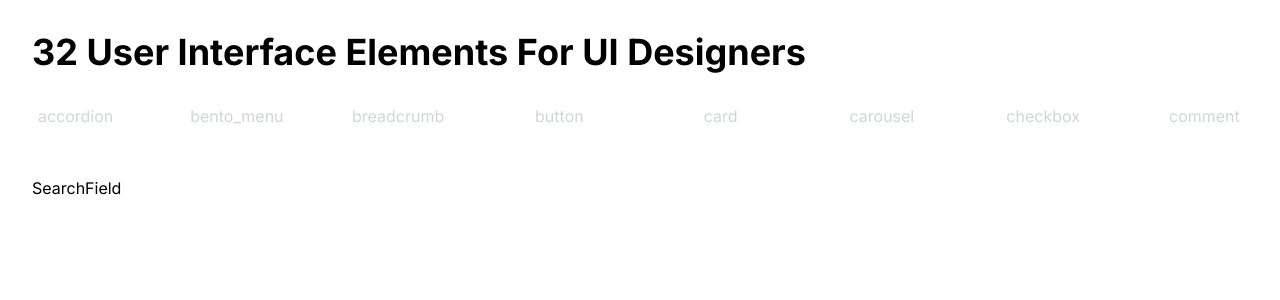
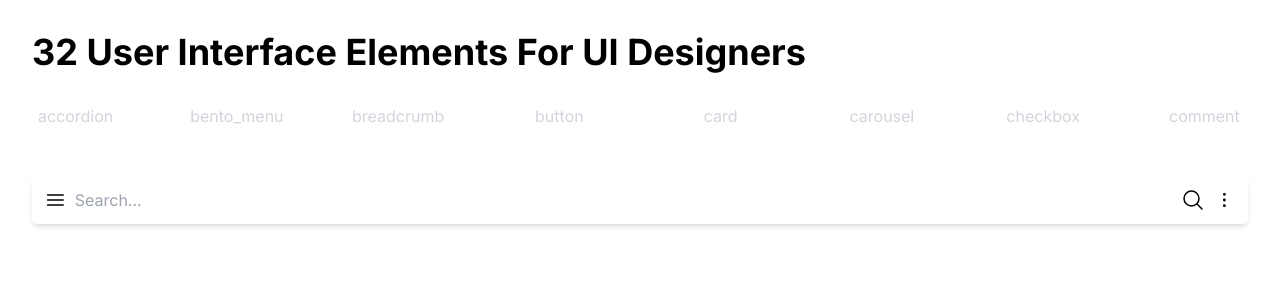
Before and after one commit to team-pat-a-mat/32-ui-designers, a Next.js app: page /search_field in a window 1280 px wide. Shown: the top 300 px of the page. Built offline with nearby package versions, Linux system fonts and the light colour scheme.

Commit message:
design: search_field

```diff
--- a/app/search_field/page.tsx
+++ b/app/search_field/page.tsx
@@ -3,7 +3,62 @@
 export default function SearchField() {
   return (
     <main>
-      <div>SearchField</div>
+      <div className="bg-white shadow-md rounded-md">
+        <div className="flex p-3 space-x-2">
+          <svg
+            xmlns="http://www.w3.org/2000/svg"
+            fill="none"
+            viewBox="0 0 24 24"
+            strokeWidth={1.5}
+            stroke="currentColor"
+            className="w-6 h-6"
+          >
+            <path
+              strokeLinecap="round"
+              strokeLinejoin="round"
+              d="M3.75 6.75h16.5M3.75 12h16.5m-16.5 5.25h16.5"
+            />
+          </svg>
+          <form className="flex w-full space-x-2">
+            <input
+              placeholder="Search..."
+              id="search"
+              type="text"
+              className="w-full"
+            />
+            <label htmlFor="search" className="cursor-pointer">
+              <svg
+                xmlns="http://www.w3.org/2000/svg"
+                fill="none"
+                viewBox="0 0 24 24"
+                strokeWidth={1.5}
+                stroke="currentColor"
+                className="w-6 h-6"
+              >
+                <path
+                  strokeLinecap="round"
+                  strokeLinejoin="round"
+                  d="M21 21l-5.197-5.197m0 0A7.5 7.5 0 105.196 5.196a7.5 7.5 0 0010.607 10.607z"
+                />
+              </svg>
+            </label>
+          </form>
+          <svg
+            xmlns="http://www.w3.org/2000/svg"
+            fill="none"
+            viewBox="0 0 24 24"
+            strokeWidth={1.5}
+            stroke="currentColor"
+            className="w-6 h-6"
+          >
+            <path
+              strokeLinecap="round"
+              strokeLinejoin="round"
+              d="M12 6.75a.75.75 0 110-1.5.75.75 0 010 1.5zM12 12.75a.75.75 0 110-1.5.75.75 0 010 1.5zM12 18.75a.75.75 0 110-1.5.75.75 0 010 1.5z"
+            />
+          </svg>
+        </div>
+      </div>
     </main>
   );
 }
```
